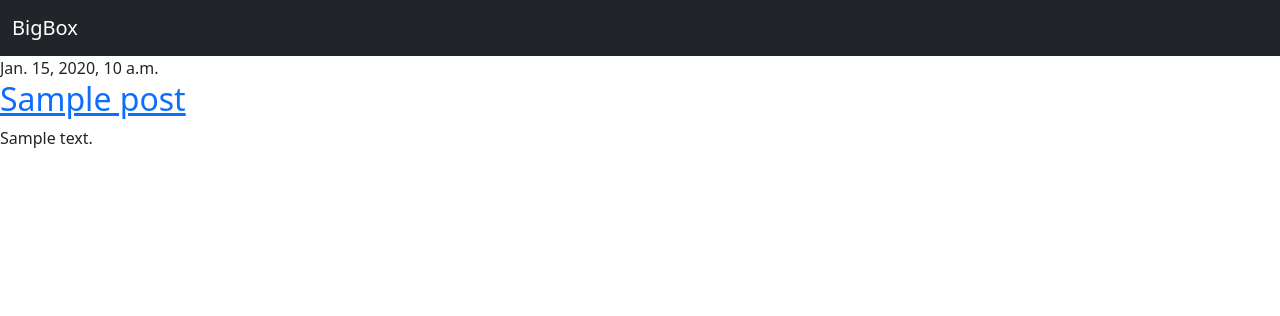
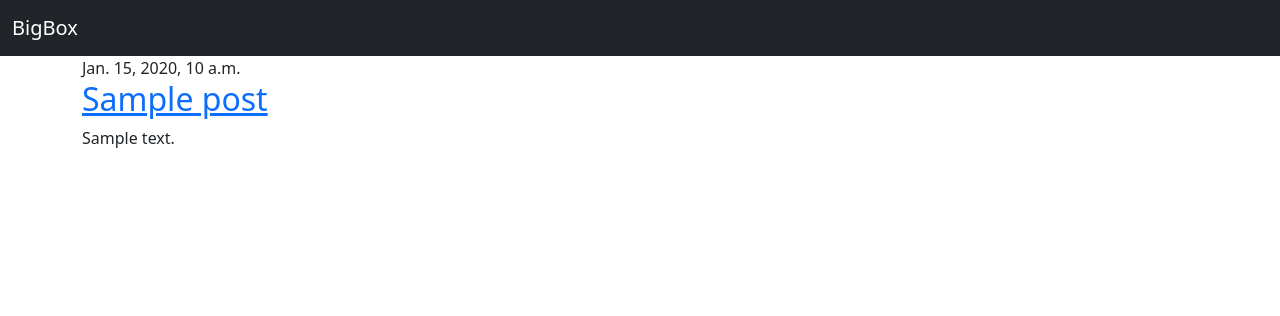
Before and after one commit to ildecarz/bigbox, a Django app: page /blog/ in a window 1280 px wide. Shown: the top 316 px of the page. Run offline with Django 3.2, Linux system fonts and the light colour scheme; tables that the repository leaves empty hold one stand-in row (values such as "Sample post").

Commit message:
new app blog

```diff
--- a/blog/templates/blog/post_detail.html
+++ b/blog/templates/blog/post_detail.html
@@ -1,6 +1,7 @@
 {% extends 'base.html' %}
 
 {% block content %}
+    <div class="container">
         <article class="post">
             <aside class="actions">
                 <a class="btn btn-default" href="{% url 'post_edit' pk=post.pk %}"></a>
@@ -13,4 +14,6 @@
                 <h2>{{ post.title }}</h2>
                 <p>{{ post.text|linebreaksbr }}</p>
         </article>
+    </div>
+
 {% endblock content %}
--- a/blog/templates/blog/post_list.html
+++ b/blog/templates/blog/post_list.html
@@ -1,7 +1,9 @@
 {% extends 'base.html' %}
 
 {% block content %}
-
+    <div class="container">
+        <div class="row">
+            <div class="col">
                 {% for post in posts %}
                     <article class="post">
                         <time class="date">
@@ -11,5 +13,7 @@
                         <p>{{ post.text|linebreaksbr }}</p>
                     </article>
                  {% endfor %}
-
+            </div>
+        </div>
+    </div>
 {% endblock content %}
```
Lines whose indentation alone changed are shown as unchanged.
